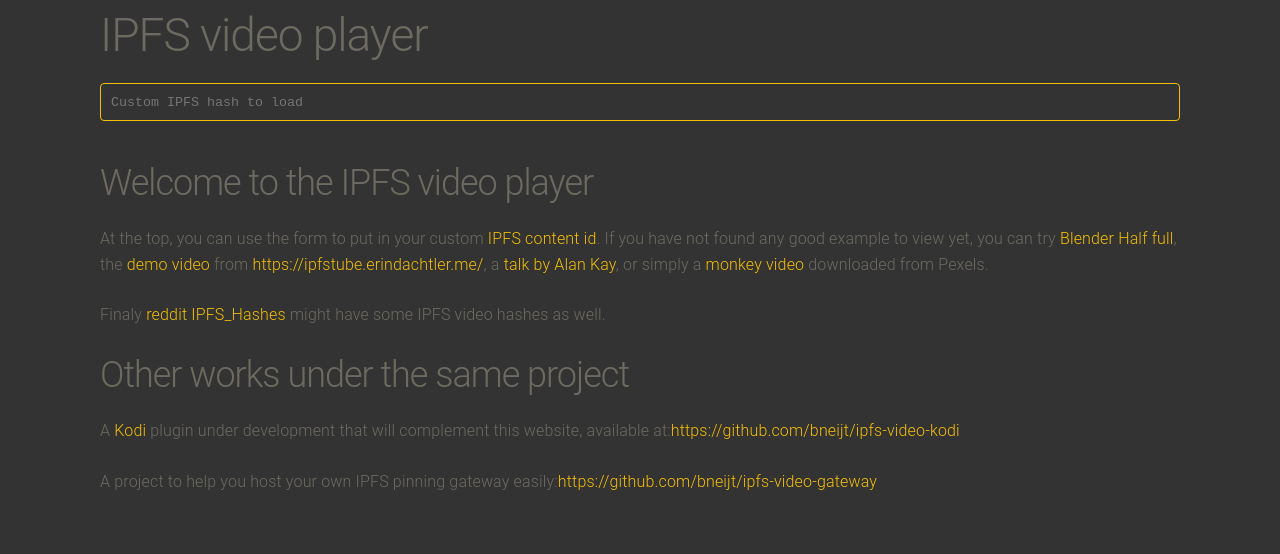
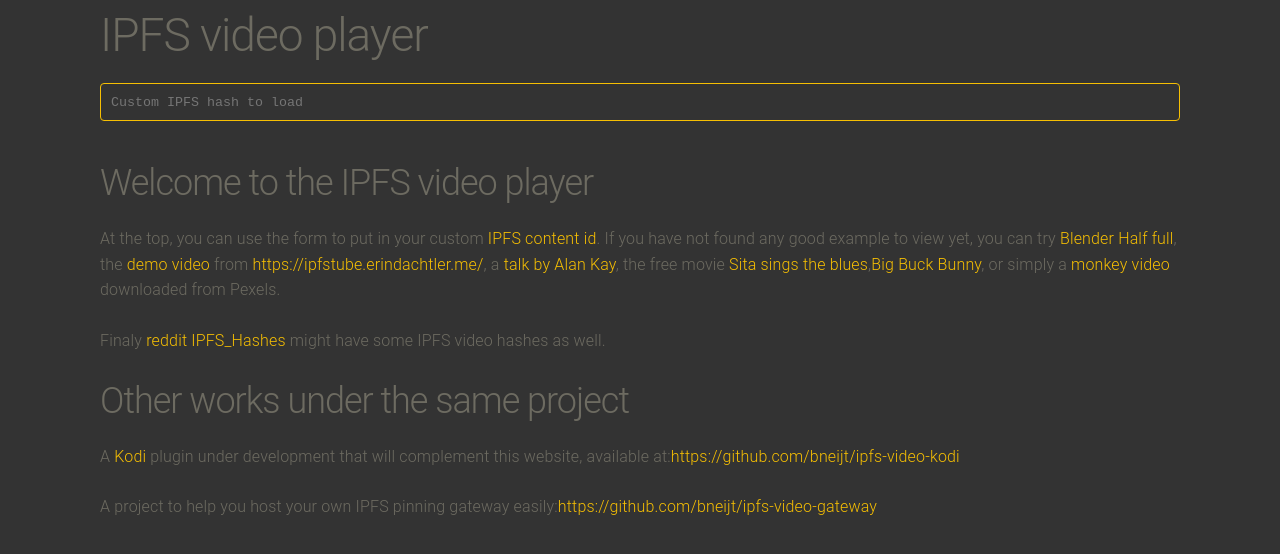
Before and after one commit to bneijt/ipfs-video-frontend, a React (Create React App) app: page /#/ in a window 1280 px wide. Shown: the top 554 px of the page. Built offline with nearby package versions, Linux system fonts and the light colour scheme.

Commit message:
Update demo content with MP4 tags

```diff
--- a/src/App.js
+++ b/src/App.js
@@ -109,10 +109,12 @@
       <h2>Welcome to the IPFS video player</h2>
       <p>
         At the top, you can use the form to put in your custom <a href="https://ipfs.io">IPFS</a> <a href="https://docs.ipfs.io/guides/concepts/cid/">content id</a>.
-        If you have not found any good example to view yet, you can try <Link to="/ipfs/QmcuAfSwwrrMqCvaFXbEZWsWfF7TyPKHocFeNqsSQT5Eie">Blender Half full</Link>,
+        If you have not found any good example to view yet, you can try <Link to="/ipfs/QmaNhV3gWt9TuDpWakUsBDSZw3CuNjur1YXqHV7zxzZrAZ">Blender Half full</Link>,
         the <Link to="/ipfs/QmU1GSqu4w29Pt7EEM57Lhte8Lce6e7kuhRHo6rSNb2UaC">demo video</Link> from <a href="https://ipfstube.erindachtler.me/">https://ipfstube.erindachtler.me/</a>,
-        a <Link to="/ipfs/QmaAQgoeMPWEbfp8SX4xNeJNJUqdeBdQ6MoTdNXGbmgCvi">talk by Alan Kay</Link>,
-        or simply a <Link to="/ipfs/QmUG7eDU26xrqxuZ2evEPzAkARMTsufUutxaKBZibxunE6">monkey video</Link> downloaded from Pexels.
+        a <Link to="/ipfs/QmawxGDUERBSJpyosS4KqiDCHSBwPihoGuDLw8bYrE2u6f">talk by Alan Kay</Link>,
+        the free movie <Link to="/ipfs/Qmey31a4QZrBtSUApGexRLdvN8zQXCajqxjDCBrKj4LBk5">Sita sings the blues</Link>,
+        <Link to="/ipfs/QmScwZZKbYN67U9QqjCP6pQVpjNwfBmQwXwMkyWuQ4YcNP">Big Buck Bunny</Link>,
+        or simply a <Link to="/ipfs/QmTYqoPYf7DiVebTnvwwFdTgsYXg2RnuPrt8uddjfW2kHS">monkey video</Link> downloaded from Pexels.
       </p>
       <p>
         Finaly <a href="https://www.reddit.com/r/IPFS_Hashes">reddit IPFS_Hashes</a> might have some IPFS video hashes as well.
```
